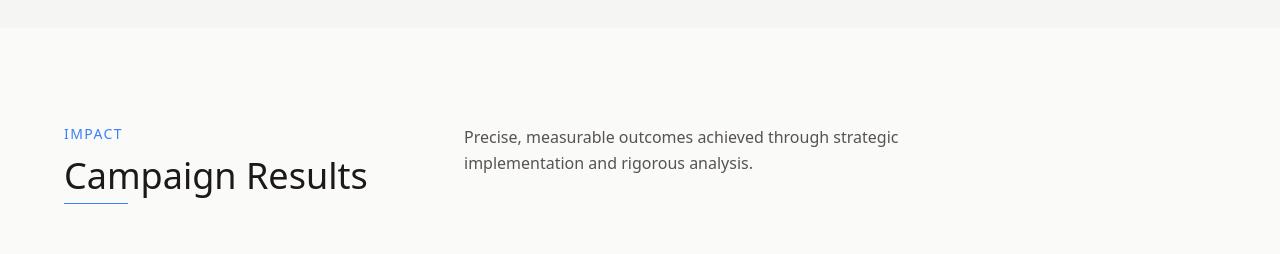
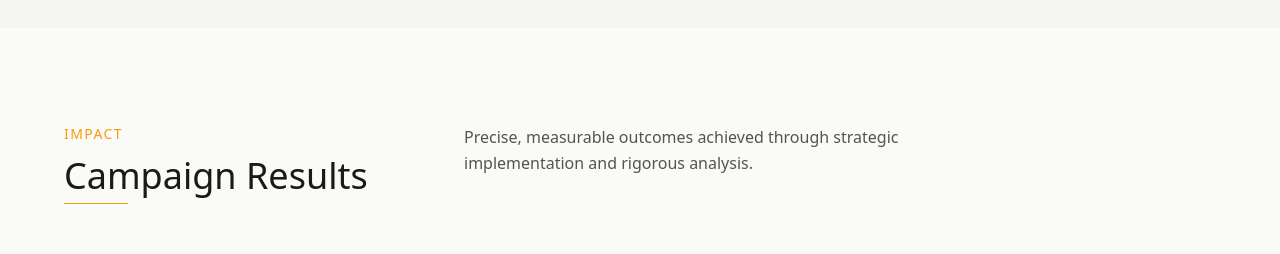
Before and after one commit to Kevin5621/portofolio-website-digital-marketer-2, a Next.js app: page /project/kronju in a window 1280 px wide. Shown: the part 1860-2114 px from the top of the page. Built offline with nearby package versions, Linux system fonts and the light colour scheme.

Commit message:
fix - wrong colour

```diff
--- a/src/components/project-detail/1-kronju/index.tsx
+++ b/src/components/project-detail/1-kronju/index.tsx
@@ -429,10 +429,10 @@ export default function Kronju() {
           <div className="max-w-6xl mx-auto">
             <div className="mb-16 grid grid-cols-1 md:grid-cols-12 gap-12">
               <div className={`md:col-span-4 transition-all duration-700 ${sectionViewed[3] ? 'opacity-100 translate-y-0' : 'opacity-0 translate-y-8'}`}>
-                <p className="text-blue-500 uppercase tracking-widest mb-3 text-sm">Impact</p>
+                <p className="text-amber-500 uppercase tracking-widest mb-3 text-sm">Impact</p>
                 <h2 className="text-4xl font-light text-stone-900 mb-6 relative">
                   Campaign Results
-                  <span className={`block absolute -bottom-2 left-0 h-px bg-blue-500 transition-all duration-700 delay-300 ${sectionViewed[3] ? 'opacity-100 w-16' : 'opacity-0 w-0'}`}></span>
+                  <span className={`block absolute -bottom-2 left-0 h-px bg-amber-500 transition-all duration-700 delay-300 ${sectionViewed[3] ? 'opacity-100 w-16' : 'opacity-0 w-0'}`}></span>
                 </h2>
               </div>
               <p className={`text-stone-600 font-light leading-relaxed md:col-span-6 transition-all duration-700 delay-300 ${sectionViewed[3] ? 'opacity-100 translate-y-0' : 'opacity-0 translate-y-8'}`}>
@@ -444,11 +444,11 @@ export default function Kronju() {
               {brandData.achievements.map((item, index) => (
                 <div
                   key={index}
-                  className={`group bg-white border border-stone-100 hover:border-blue-500 transition-all duration-700 ${sectionViewed[3] ? 'opacity-100 translate-y-0' : 'opacity-0 translate-y-8'}`}
+                  className={`group bg-white border border-stone-100 hover:border-amber-500 transition-all duration-700 ${sectionViewed[3] ? 'opacity-100 translate-y-0' : 'opacity-0 translate-y-8'}`}
                   style={{ transitionDelay: `${4 + (index * 1)}ms` }}
                 >
                   <div className="p-12 flex flex-col h-full min-h-64 justify-between">
-                    <div className="text-5xl font-light text-stone-900 mb-6 transition-colors duration-300 group-hover:text-blue-500 flex items-center">
+                    <div className="text-5xl font-light text-stone-900 mb-6 transition-colors duration-300 group-hover:text-amber-500 flex items-center">
                       {sectionViewed[3] ? (
                         <>
                           <CountUp
@@ -482,7 +482,7 @@ export default function Kronju() {
                     className={`group flex items-start transition-all duration-700 ${sectionViewed[3] ? 'opacity-100 translate-y-0' : 'opacity-0 translate-y-8'}`}
                     style={{ transitionDelay: `${800 + (index * 100)}ms` }}
                   >
-                    <div className="mr-6 w-8 h-8 flex-shrink-0 border border-stone-200 flex items-center justify-center text-sm text-stone-400 group-hover:border-blue-500 group-hover:text-blue-500 transition-all duration-300">
+                    <div className="mr-6 w-8 h-8 flex-shrink-0 border border-stone-200 flex items-center justify-center text-sm text-stone-400 group-hover:border-amber-500 group-hover:text-amber-500 transition-all duration-300">
                       <svg className="w-4 h-4" fill="none" stroke="currentColor" viewBox="0 0 24 24" xmlns="http://www.w3.org/2000/svg">
                         <path strokeLinecap="round" strokeLinejoin="round" strokeWidth={2} d="M5 15l7-7 7 7" />
                       </svg>
```
